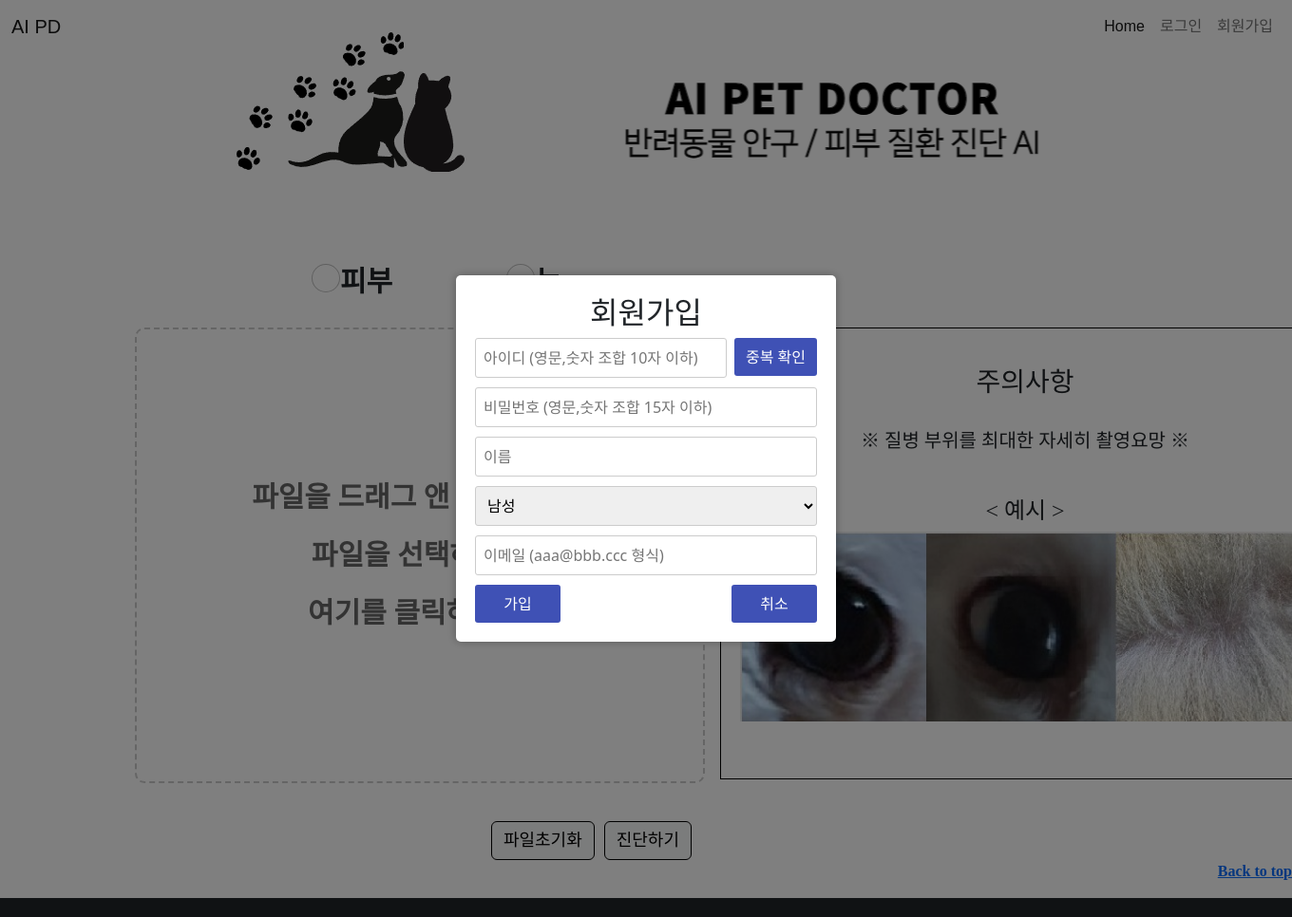
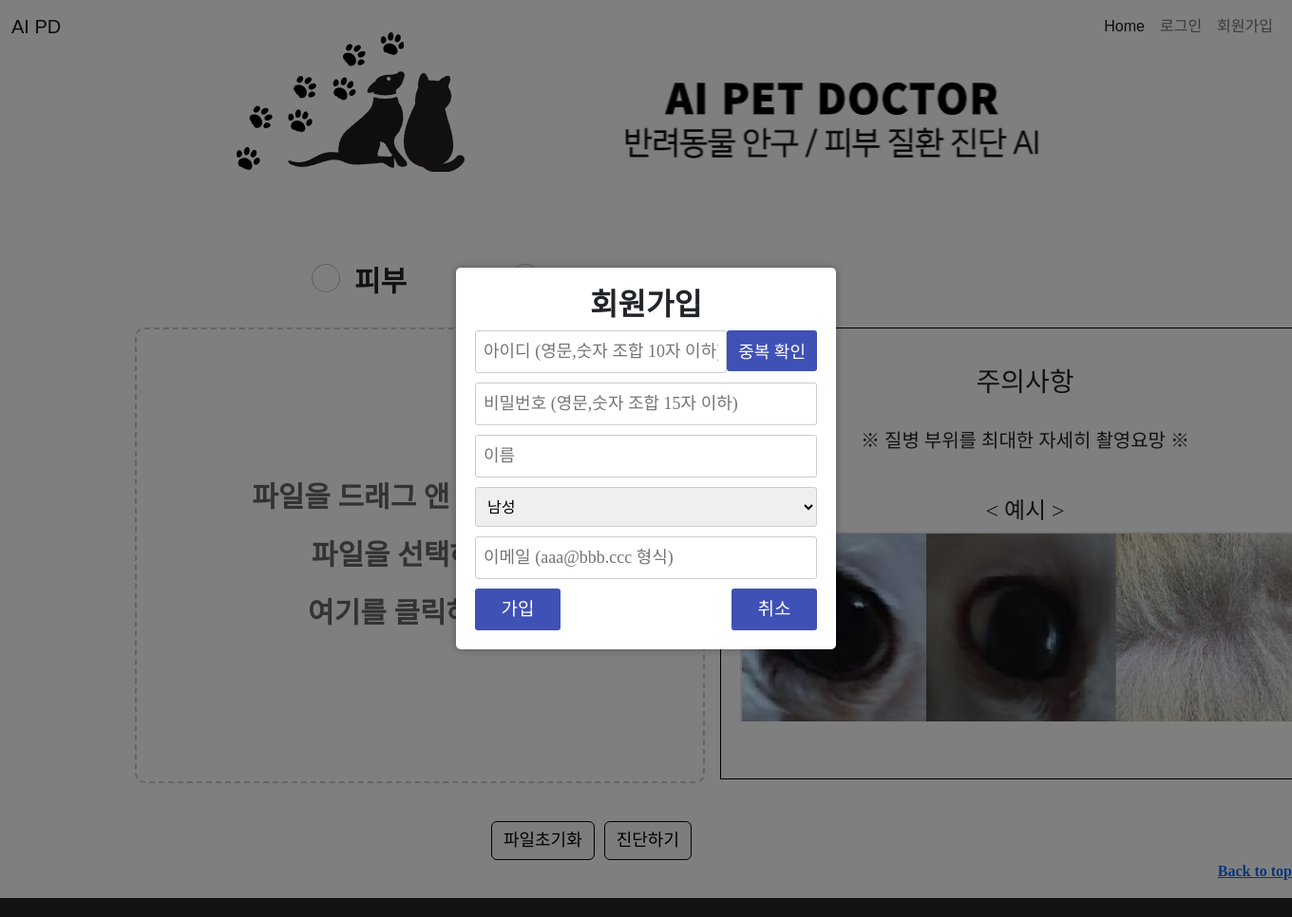
Before and after one commit to Alwlf/3JO, a Django app: page /project/disease/ in a window 1360 px wide, after a click on "회원가입". Shown: the whole page at 95% size. Run offline with Django 4.2, Linux system fonts and the light colour scheme; some libraries are stand-ins or nearby versions; some web fonts are replaced.

Commit message:
화영수정

```diff
--- a/projectapp/templates/projectapp/board_view.html
+++ b/projectapp/templates/projectapp/board_view.html
@@ -102,7 +102,7 @@
 
         <!-- Page header with logo and tagline-->
         <hr/>
-        <a href="/project/board" style="float:left; font-family:'SUIT-Regular';font-weight: 500;">게시판 가기</a>
+        <a href="/project/board" style="float:left; font-family:'SUIT-Regular';font-weight: 500; font-size:30px">게시판 가기</a>
         <header class="py-5  border-bottom mb-4">
           <div class="container">
             <h1 class="text" style="text-align:center">{{ board_view.board_title }}</h1>
--- a/projectapp/templates/projectapp/disease.html
+++ b/projectapp/templates/projectapp/disease.html
@@ -118,11 +118,13 @@
         <div class="col-md-6">
           <div class="form-check form-check-inline" style="padding-left: 230px;">
             <input class="form-check-input" type="radio" name="inlineRadioOptions" id="inlineRadio1" value="option1" style="width: 30px; height: 30px;">
-            <label class="form-check-label" for="inlineRadio1" style="font-size: 30px; padding-right: 100px;">피부</label>
+            <span style="margin-right: 15px;"></span>
+            <label class="form-check-label" for="inlineRadio1" style="font-size: 30px; padding-right: 90px;">피부</label>
           </div>
           <div class="form-check form-check-inline">
             <input class="form-check-input" type="radio" name="inlineRadioOptions" id="inlineRadio2" value="option2" style="width: 30px; height: 30px;">
-            <label class="form-check-label" for="inlineRadio2" style="font-size: 30px;">눈</label>
+            <span style="margin-right: 15px;"></span>
+            <label class="form-check-label" for="inlineRadio2" style="font-size: 30px; ">눈</label>
           </div>
         </div>
         <br/>
--- a/projectapp/templates/projectapp/disease_result.html
+++ b/projectapp/templates/projectapp/disease_result.html
@@ -94,8 +94,8 @@
         <style>
           .map_wrap, .map_wrap * {margin:0;padding:0;font-family:'Malgun Gothic',dotum,'돋움',sans-serif;font-size:12px;}
           .map_wrap a, .map_wrap a:hover, .map_wrap a:active{color:#000;text-decoration: none;}
-          .map_wrap {position:relative;width:100%;height:477px;}
-          #menu_wrap {position:absolute;top:0;left:0;bottom:0;width:200px;height:358px;margin:10px 0 30px 10px;padding:5px;overflow-y:auto;background:rgba(255, 255, 255, 0.7);z-index: 1;font-size:12px;border-radius: 10px;}
+          .map_wrap {position:relative;width:100%;height:450px;}
+          #menu_wrap {position:absolute;top:0;left:0;bottom:0;width:200px;height:330px;margin:10px 0 30px 10px;padding:5px;overflow-y:auto;background:rgba(255, 255, 255, 0.7);z-index: 1;font-size:12px;border-radius: 10px;}
           .bg_white {background:#fff;}
           #menu_wrap hr {display: block; height: 1px;border: 0; border-top: 2px solid #5F5F5F;margin:3px 0;}
           #menu_wrap .option{text-align: center;}
@@ -138,7 +138,7 @@
                   <div class="option">
                       <div>
                           <form onsubmit="searchPlaces(); return false;">
-                              <button type="submit">주변 동물병원 검색</button>
+                              <button type="submit" style="font-size: 18px; font-family: 'SUITE-Regular'; border: 1px solid; border-radius: 10px; padding-left: 10px; padding-right: 10px;">주변 동물병원 검색</button>
                           </form>
                       </div>
                   </div>
--- a/projectapp/templates/projectapp/include/navbar.html
+++ b/projectapp/templates/projectapp/include/navbar.html
@@ -143,7 +143,24 @@
         white-space: nowrap;
         -webkit-overflow-scrolling: touch;
       }
+      @font-face {
+          font-family: 'SUITE-Regular';
+          src: url('https://cdn.jsdelivr.net/gh/projectnoonnu/noonfonts_2304-2@1.0/SUITE-Regular.woff2') format('woff2');
+          font-weight: normal;
+          font-style: normal;
+      }
 
+      @font-face {
+          font-family: 'GongGothicMedium';
+          src: url('https://cdn.jsdelivr.net/gh/projectnoonnu/noonfonts_20-10@1.0/GongGothicMedium.woff') format('woff');
+          font-weight: normal;
+          font-style: normal;
+      }
+
+      h2{
+        font-family:'SUITE-Regular';
+        font-weight: 700;
+      }
 </style>
 
 <script>
@@ -276,19 +293,21 @@ function closePw(){
         <li class="nav-item"><a class="nav-link" href="#!" onclick="openLogin()">로그인</a></li>
         <div id="login" class="popup-overlay">
             <div class="popup-content">
-            <h2>로그인</h2>
+            <h2 style="padding-top:20px">로그인</h2>
+            <br/>
             <form name="login" id="login" method="post" action="/project/login_chk/">
                 {% csrf_token %}
-                <input name="user_id" id="user_id" type="text" placeholder="아이디" required>
-                <input name="user_pw" id="user_pw" type="password" placeholder="비밀번호" required>
+                <input name="user_id" id="user_id" type="text" placeholder="아이디" style="font-family:'SUITE-Regular'; font-size: 18px;" required>
+                <input name="user_pw" id="user_pw" type="password" placeholder="비밀번호" style="font-family:'SUITE-Regular'; font-size: 18px;" required>
                 <input name="url" id="url" type="hidden">
                 <div style="display:inline-blodck; text-align:center;">
-                  <a href="#findId" onclick="openFindId()">아이디 찾기</a> | <a href="#findPw" onclick="openFindPw()">비밀번호 찾기</a>
+                  <a href="#findId" style="font-family:'SUITE-Regular'; font-size: 18px;" onclick="openFindId()">아이디 찾기</a> | <a href="#findPw" style="font-family:'SUITE-Regular'; font-size: 18px;" onclick="openFindPw()">비밀번호 찾기</a>
+                  <br/>
                   <br/>
                   <form>
                     <div style="display:inline-blodck">
-                      <input type="submit" style="width:90px; float:left;" value="로그인" onclick="openLogin()">
-                      <input type="button" style="width:90px; float:right;" value="취소" onclick="closeLogin()">
+                      <input type="submit" style="width:90px; float:left; font-family:'SUITE-Regular'; font-size: 18px; " value="로그인" onclick="openLogin()">
+                      <input type="button" style="width:90px; float:right; font-family:'SUITE-Regular'; font-size: 18px;" value="취소" onclick="closeLogin()">
                       </div>
                   </form>
                 <div id="findId" class="popup-overlay">
@@ -334,21 +353,21 @@ function closePw(){
                 {% csrf_token %}
                 <input name="url_su" id="url_su" type="hidden" >
                 <div style="display:inline-blodck">
-                  <input name="id" id ="id" type="text" placeholder="아이디 (영문,숫자 조합 10자 이하)" style="width:265px;" onkeydown="inputIdChk()" oninput="id_handleOnInput(this)" required>
-                  <input type="button" id="dbCheckId" style="height:40px; float:right;" value="중복 확인"  onclick="new_window();">
+                  <input name="id" id ="id" type="text" placeholder="아이디 (영문,숫자 조합 10자 이하)" style="width:265px;font-family:'SUITE-Regular'; font-size: 18px;" onkeydown="inputIdChk()" oninput="id_handleOnInput(this)" required>
+                  <input type="button" id="dbCheckId" style="height:43px; float:right;font-family:'SUITE-Regular'; font-size: 18px; padding-top: 10px; padding-bottom: 12px;" value="중복 확인"  onclick="new_window();">
                   <input type="hidden" id="idDuplication" value = "idUnCheck">
                 </div>
-                <input name="pw1" id="pw1" type="password" placeholder="비밀번호 (영문,숫자 조합 15자 이하)" oninput="pw_handleOnInput(this)" required >
-                <input name="name" id="name" type="text" placeholder="이름" required >
+                <input name="pw1" id="pw1" type="password" style="font-family:'SUITE-Regular'; font-size: 18px;" placeholder="비밀번호 (영문,숫자 조합 15자 이하)" oninput="pw_handleOnInput(this)" required >
+                <input name="name" id="name" type="text" style="font-family:'SUITE-Regular'; font-size: 18px;" placeholder="이름" required >
                 <select name="gender">
-                <option value="남">남성</option>
-                <option value="여">여성</option>
+                <option value="남" style="font-family:'SUITE-Regular'; font-size: 18px;">남성</option>
+                <option value="여" style="font-family:'SUITE-Regular'; font-size: 18px;">여성</option>
                 </select>
-                <input name="email" type="email" placeholder="이메일 (aaa@bbb.ccc 형식)" required>
+                <input name="email" type="email" style="font-family:'SUITE-Regular'; font-size: 18px;" placeholder="이메일 (aaa@bbb.ccc 형식)" required>
                 <!-- <input id="pw2" type="password" onchange="check_pw()" placeholder="비밀번호 확인" required ><span id="check"></span> -->
                 <div style="display:inline-blodck">
-                <input type="submit" style="width:90px; float:left;" value="가입" >
-                <input type="button" style="width:90px; float:right;" onClick="closeSignup()" value="취소">
+                <input type="submit" style="width:90px; float:left; font-family:'SUITE-Regular'; font-size: 19px;" value="가입" >
+                <input type="button" style="width:90px; float:right; font-family:'SUITE-Regular'; font-size: 19px;" onClick="closeSignup()" value="취소">
                 </div>
 
             </form>
--- a/projectapp/views.py
+++ b/projectapp/views.py
@@ -238,7 +238,7 @@ def setFileInsert(request) :
     url = request.POST.get("img")
     img=Image.open(BytesIO(urllib.request.urlopen(url).read()))
 
-    img=img.resize((620,462))
+    img=img.resize((620,450))
     img_full_name="/static/projectapp/images/image.jpg"
     img=img.convert("RGB")
     img.save(path+img_full_name)
```
Also changed, not shown: projectapp/templates/projectapp/include/child.html (+19 -1 lines), projectapp/static/projectapp/images/image.jpg.
